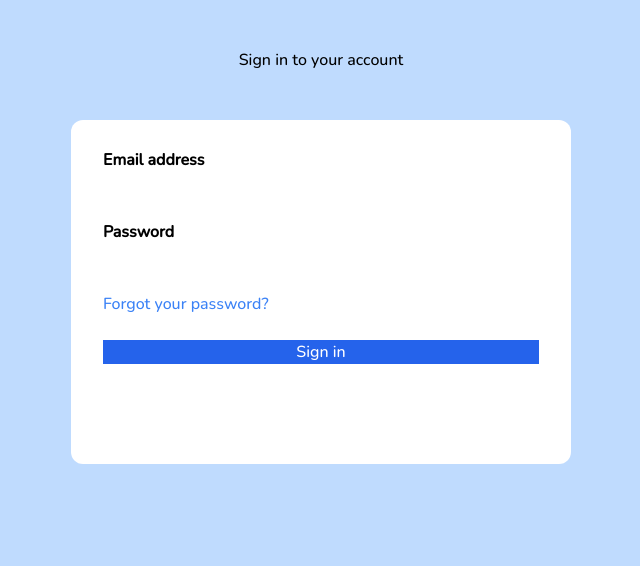
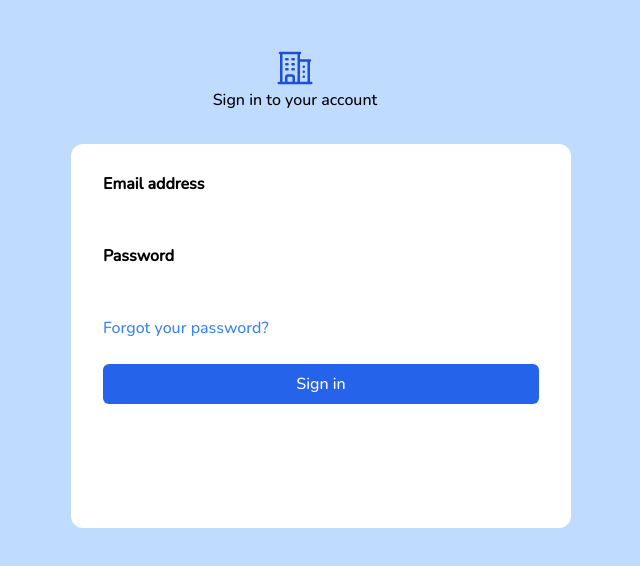
Before and after one commit to Olekroz/doctors, a Vue app: page / in a window 1280 px wide. Shown: the top 566 px of the page, without its empty margins (319-959 px from the left). Built offline with nearby package versions, Linux system fonts and the light colour scheme.

Commit message:
component name change, more styling done

```diff
--- a/src/App.vue
+++ b/src/App.vue
@@ -2,14 +2,14 @@
 
 <template>
 
-<HelloWorld />
+<SignIn />
 
 </template>
 
 
 <script lang="ts">
 import { defineComponent } from 'vue';
-import HelloWorld from './components/HelloWorld.vue';
+import SignIn from './components/SignIn.vue';
 
-export default defineComponent({ components: {HelloWorld} })
+export default defineComponent({ components: {SignIn} })
 </script>
--- a/src/components/HelloWorld.vue
+++ /dev/null
@@ -1,36 +0,0 @@
-<template>
-  <div class="bg-blue-200 h-screen font-nunito">
-     <div class="flex justify-center py-12">
-      <div class="space-y-8 w-[500px]">
-        <div class="h-10 ">
-          <h1 class="text-center">Sign in to your account</h1>
-        </div>
-
-        <div class="h-full w-full py-4 bg-white rounded-xl px-8">
-          <form class="bg-white flex-column py-3 space-y-6">
-            <div>
-              <label for="email" class="block font-bold">Email address</label>
-              <input type="email" name="email" id="email" class="b">
-            </div>
-            <div>
-              <label for="password" class="block font-bold">Password</label>
-              <input type="password" name="password" id="password">
-            </div>
-            <div>
-              <p class="text-blue-500">Forgot your password?</p>
-            </div>
-            <div>
-              <button class="bg-blue-600 text-white w-full">Sign in</button>
-            </div>
-          </form>
-        </div>
-      </div>
-    </div>
-  </div>
-</template>
-
-<script lang="ts">
-import { defineComponent } from 'vue';
-
-export default defineComponent({ })
-</script>
--- /dev/null
+++ b/src/components/SignIn.vue
@@ -0,0 +1,44 @@
+<template>
+  <div class="bg-blue-200 h-screen font-nunito">
+     <div class="flex justify-center py-12">
+      <div class="space-y-8 w-[500px]">
+
+        <div class="h-auto max-w-md">
+          <span class="">
+            <svg class="w-10 h-10 stroke-current text-blue-700 m-auto" xmlns="http://www.w3.org/2000/svg" fill="none" viewBox="0 0 24 24" stroke-width="1.5">
+              <path stroke-linecap="round" stroke-linejoin="round" d="M2.25 21h19.5m-18-18v18m10.5-18v18m6-13.5V21M6.75 6.75h.75m-.75 3h.75m-.75 3h.75m3-6h.75m-.75 3h.75m-.75 3h.75M6.75 21v-3.375c0-.621.504-1.125 1.125-1.125h2.25c.621 0 1.125.504 1.125 1.125V21M3 3h12m-.75 4.5H21m-3.75 3.75h.008v.008h-.008v-.008zm0 3h.008v.008h-.008v-.008zm0 3h.008v.008h-.008v-.008z" />
+            </svg>
+
+          </span>
+          <h1 class="text-center ">Sign in to your account</h1>
+        </div>
+
+        <div class="h-full w-full py-4 bg-white rounded-xl px-8">
+          <form class="bg-white flex-column py-3 space-y-6">
+            <div>
+              <label for="email" class="block font-bold">Email address</label>
+              <input type="email" name="email" id="email" class="border-solid">
+            </div>
+            <div>
+              <label for="password" class="block font-bold">Password</label>
+              <input type="password" name="password" id="password">
+            </div>
+            <div>
+              <p class="text-blue-500">Forgot your password?</p>
+            </div>
+            <div>
+              <button class="bg-blue-600 text-white w-full h-[40px] rounded-md">Sign in</button>
+            </div>
+          </form>
+        </div>
+      </div>
+    </div>
+  </div>
+</template>
+
+<script lang="ts">
+import { isSVGTag } from '@vue/shared';
+import { defineComponent } from 'vue';
+
+export default defineComponent({ components: { isSVGTag } })
+</script>
```
